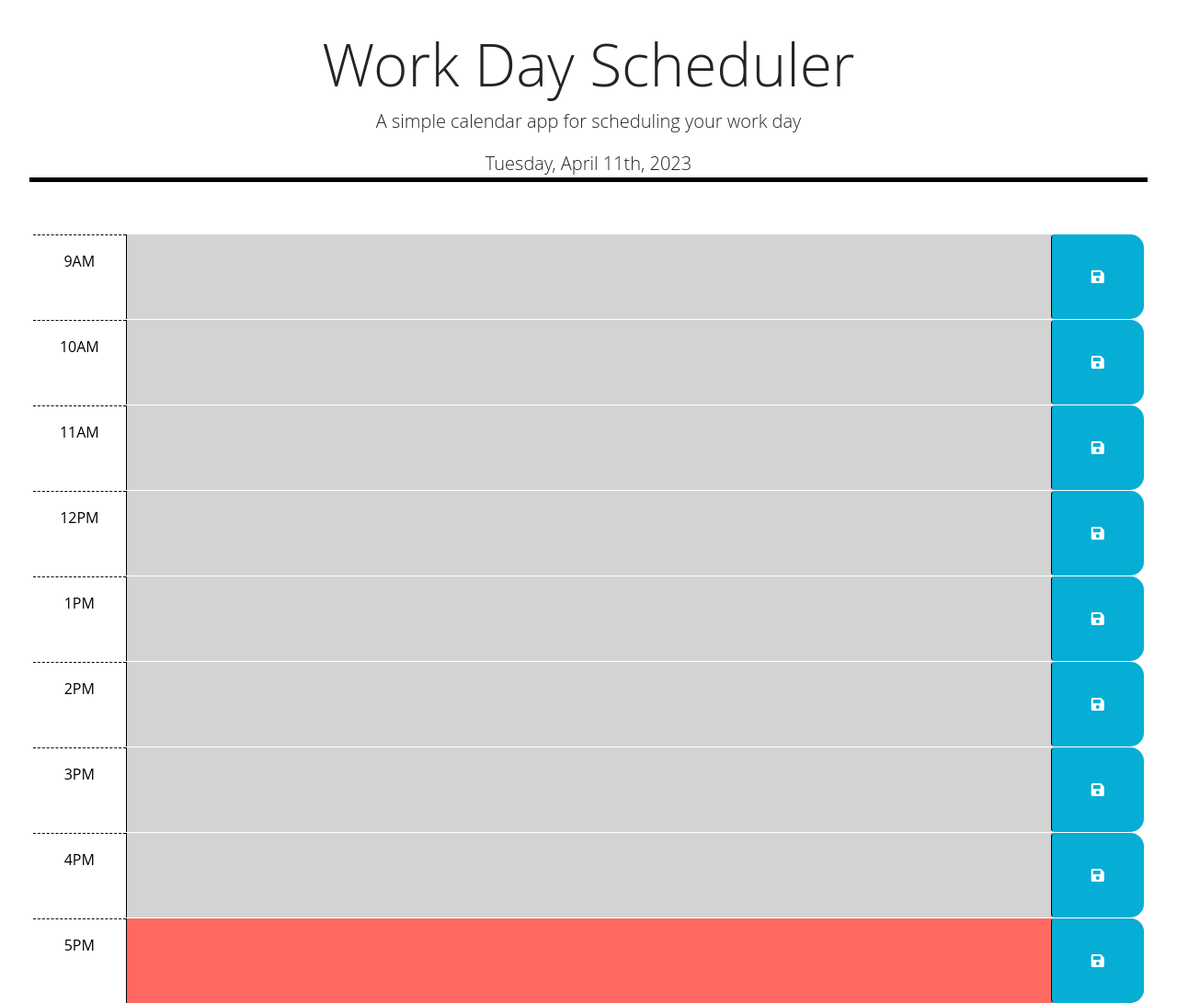
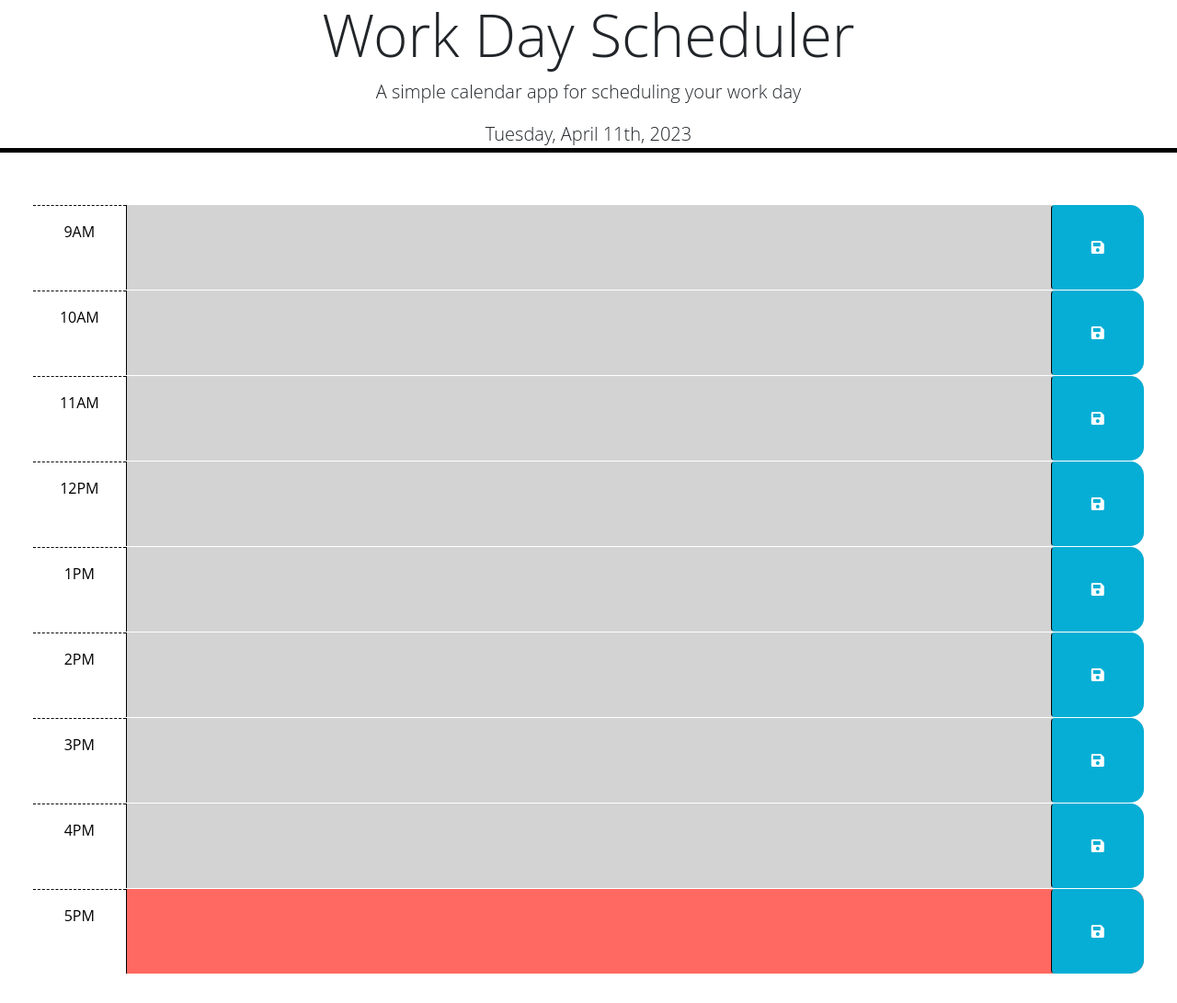
Before and after one commit to myrojoylee/day-planner-calendar-app, a plain HTML site: page index.html in a window 1280 px wide. Shown: the whole page at 92% size. After the commit the page ends 1059 px from the top, so only its background shows below. Drawn offline with nearby package versions, Linux system fonts and the light colour scheme.

```diff
--- a/assets/css/style.css
+++ b/assets/css/style.css
@@ -16,18 +16,6 @@
 
 /* ~~~~~~~~~~~~~~ Header/Title Styles ~~~~~~~~~~~~ */
 
-#header {
-  padding: 2rem 2rem 0 2rem !important;
-}
-
-.p-5 {
-  padding: 0 !important;
-}
-
-.mb-4 {
-  margin-bottom: 0 !important;
-}
-
 #currentDay.lead {
   border-bottom: 5px solid black;
 }
@@ -38,10 +26,6 @@
   color: transparent;
   font-style: italic;
 }
-
-/* .storage-message {
-  color: red;
-} */
 
 /* ~~~~~~~~~~~~~~~ Hour Block Styles ~~~~~~~~~~~~~ */
 textarea {
--- a/index.html
+++ b/index.html
@@ -29,7 +29,7 @@
   </head>
 
   <body>
-    <header id="header" class="p-5 mb-4">
+    <header id="header" class="p-0 mb-0">
       <h1 class="display-3">Work Day Scheduler</h1>
       <p class="lead">A simple calendar app for scheduling your work day</p>
       <p id="currentDay" class="lead"></p>
@@ -114,7 +114,7 @@
         </button>
       </div>
     </div>
-
+    <!--=-=-==-=-=-=-=-=-= JQUERY SCRIPTS =-=-=-=-=-=-=-=-=--->
     <script src="https://cdnjs.cloudflare.com/ajax/libs/jquery/3.2.1/jquery.min.js"></script>
     <script
       src="https://cdn.jsdelivr.net/npm/dayjs@1.11.3/dayjs.min.js"
```
Also changed, not shown: README.md, 1 other file.
